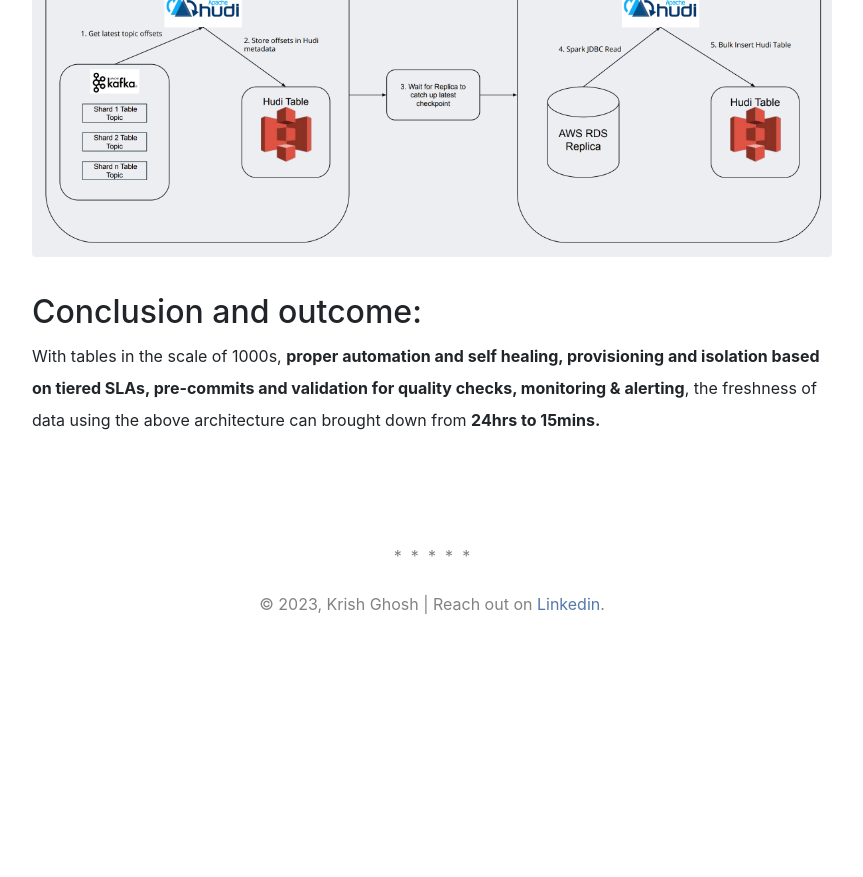
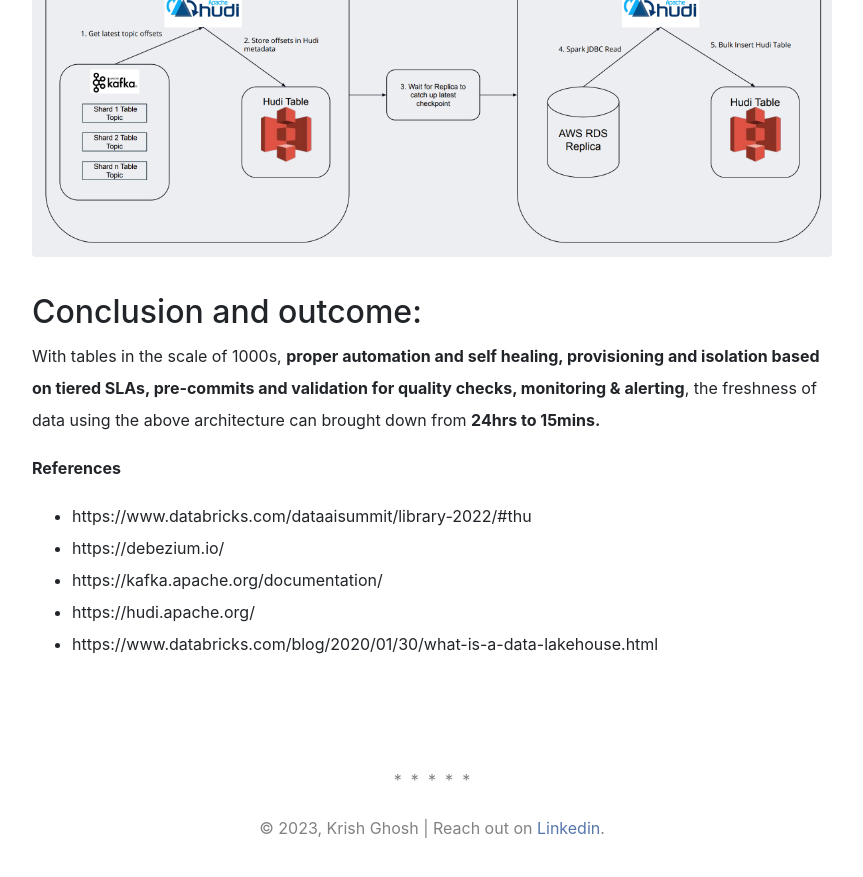
Before and after one commit to krishparadox/krishparadox.github.io, a Jekyll site: the page built from _posts/2023-01-09-lakehouse-streaming.md, in a window 1280 px wide and 900 px high, scrolled down 12949 px. Shown: the top 877 px of the window, without its empty margins (208-1071 px from the left). Built offline with Jekyll 4.4.1, drawn with Linux system fonts in a browser that asks for light colours; nearby versions of some CDN libraries; a style sheet for code colours, icons or effects is not loaded; before the commit the page ends 13625 px from its top, so only the background shows below that.

Commit message:
Update 2023-01-09-lakehouse-streaming.md

```diff
--- a/_posts/2023-01-09-lakehouse-streaming.md
+++ b/_posts/2023-01-09-lakehouse-streaming.md
@@ -188,3 +188,11 @@ ONLY the Postgres Primary publishes WriteAheadLogs (WALs).
 ## Conclusion and outcome:
 
 With tables in the scale of 1000s, **proper automation and self healing, provisioning and isolation based on tiered SLAs, pre-commits and validation for quality checks, monitoring & alerting**, the freshness of data using the above architecture can brought down from **24hrs to 15mins.**
+
+
+**References**
+- https://www.databricks.com/dataaisummit/library-2022/#thu
+- https://debezium.io/
+- https://kafka.apache.org/documentation/
+- https://hudi.apache.org/
+- https://www.databricks.com/blog/2020/01/30/what-is-a-data-lakehouse.html
```
